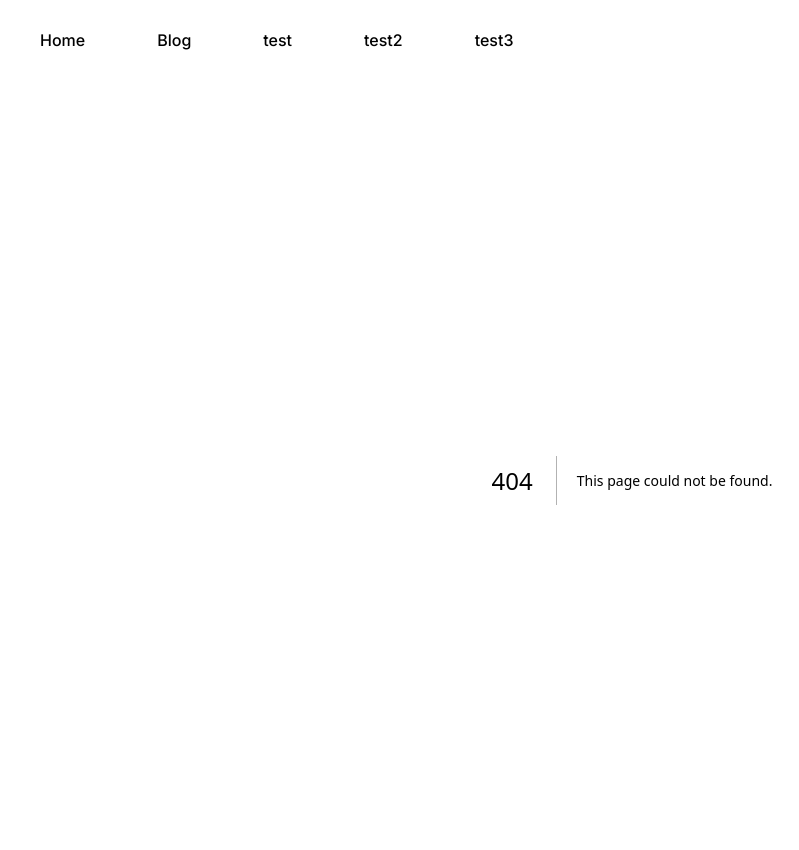
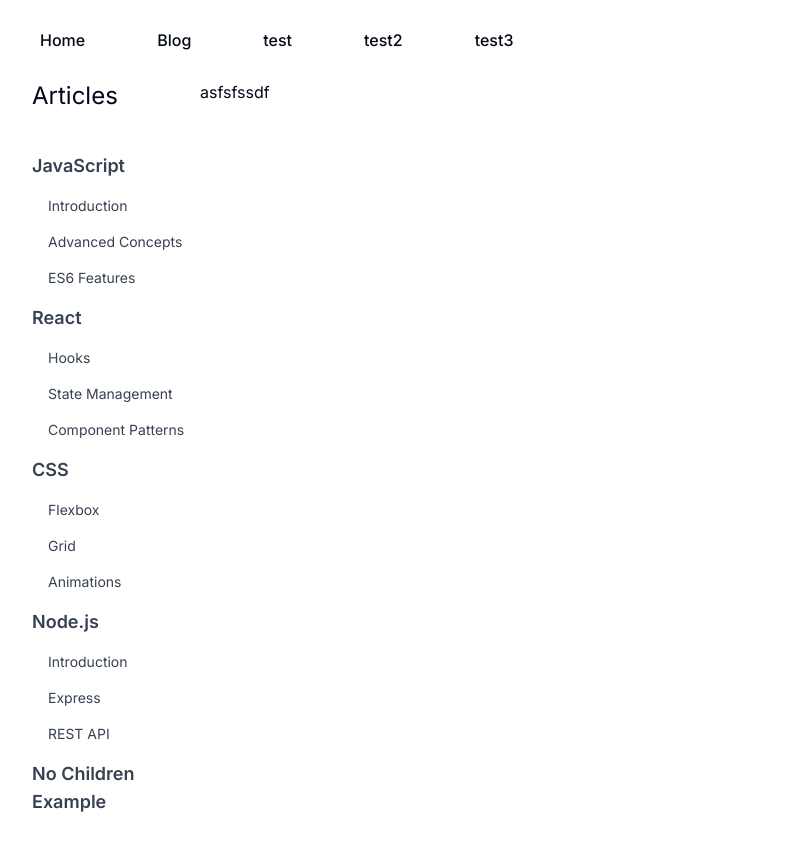
Before and after one commit to chiacn/next-blog, a Next.js app: page /blog in a window 1280 px wide. Before the commit this address had no page. Shown: the top 850 px of the page, without its empty margins (8-807 px from the left). Built offline with nearby package versions, Linux system fonts and the light colour scheme.

Commit message:
ui: Aside 컴포넌트 기본 구성 추가

```diff
--- /dev/null
+++ b/src/app/blog/layout.tsx
@@ -0,0 +1,9 @@
+import ArticleContainer from "@/components/layout/ArticleContainer";
+
+export default function BlogLayout({
+  children, // will be a page or nested layout
+}: {
+  children: React.ReactNode;
+}) {
+  return <ArticleContainer>{children}</ArticleContainer>;
+}
--- /dev/null
+++ b/src/app/blog/page.tsx
@@ -0,0 +1,5 @@
+import React from "react";
+
+export default function Page() {
+  return <div>asfsfssdf</div>;
+}
--- /dev/null
+++ b/src/components/layout/ArticleContainer.tsx
@@ -0,0 +1,45 @@
+import Aside from "./aside/Aside";
+import NavigationBar from "./navbar/NavigationBar";
+
+interface ArticleContainerProps {
+  children: React.ReactNode;
+}
+
+export default function CommonContainer({ children }: ArticleContainerProps) {
+  const mockMenuTree = [
+    {
+      title: "JavaScript",
+      urlPath: "/javascript",
+      children: ["Introduction", "Advanced Concepts", "ES6 Features"],
+    },
+    {
+      title: "React",
+      urlPath: "/react",
+      children: ["Hooks", "State Management", "Component Patterns"],
+    },
+    {
+      title: "CSS",
+      urlPath: "/css",
+      children: ["Flexbox", "Grid", "Animations"],
+    },
+    {
+      title: "Node.js",
+      urlPath: "/node",
+      children: ["Introduction", "Express", "REST API"],
+    },
+    {
+      title: "No Children Example",
+      urlPath: "/no-children",
+      children: [],
+    },
+  ];
+
+  return (
+    <>
+      <div className="w-full flex flex-col sm:flex-row">
+        <Aside menuTree={mockMenuTree} />
+        <div>{children}</div>
+      </div>
+    </>
+  );
+}
--- /dev/null
+++ b/src/components/layout/aside/Aside.tsx
@@ -0,0 +1,26 @@
+"use client";
+import { useState } from "react";
+import AsideItem from "./AsideItem";
+import { MenuTreeRoot } from "@/lib/types";
+
+interface AsideProps {
+  menuTree: MenuTreeRoot;
+  title?: string;
+}
+
+export default function Aside({ menuTree, title = "Articles" }: AsideProps) {
+  const [isMenuOpen, setIsMenuOpen] = useState(false);
+
+  return (
+    <div
+      className={`flex flex-col w-52 h-[80vh] pl-10 scrollbar-hide hidden sm:flex`}
+    >
+      <div className="text-2xl">{title}</div>
+      <div className="mt-8 flex flex-col">
+        {menuTree?.map((t) => (
+          <AsideItem key={t.title} item={t} />
+        ))}
+      </div>
+    </div>
+  );
+}
--- /dev/null
+++ b/src/components/layout/aside/AsideItem.tsx
@@ -0,0 +1,43 @@
+import { useState } from "react";
+import Link from "next/link";
+import { MenuTreeNode } from "@/lib/types";
+
+export default function AsideItem({ item }: { item: MenuTreeNode }) {
+  const [isItemsOpen, setIsItemsOpen] = useState(item.children.length > 0);
+
+  return (
+    <div key={item.title}>
+      {item.children.length > 0 ? (
+        <div
+          className="text-lg font-semibold text-gray-700 cursor-pointer py-2 transition duration-300 hover:text-blue-400"
+          onClick={() => setIsItemsOpen(!isItemsOpen)}
+        >
+          <span>{item.title}</span>
+        </div>
+      ) : (
+        <Link href={item.urlPath} passHref>
+          <div
+            className="text-lg font-semibold text-gray-700 cursor-pointer py-2 transition duration-300 hover:text-blue-400"
+            onClick={() => setIsItemsOpen(!isItemsOpen)}
+          >
+            <span>{item.title}</span>
+          </div>
+        </Link>
+      )}
+      {item.children.length > 0 && isItemsOpen && (
+        <div className="pl-4">
+          {item.children.map((childPath: string) => (
+            <Link
+              key={item.urlPath + childPath}
+              href={`${item.urlPath}/${childPath}`}
+            >
+              <div className="text-sm text-gray-700 cursor-pointer py-2 transition duration-300 hover:text-blue-400">
+                {childPath}
+              </div>
+            </Link>
+          ))}
+        </div>
+      )}
+    </div>
+  );
+}
--- /dev/null
+++ b/src/lib/types.ts
@@ -0,0 +1,14 @@
+export type MenuTreeNode = {
+    title: string;
+    urlPath: string;
+    children?: any;
+}
+
+export type PathSegment = {pathName: string};
+
+export type MenuTreeRoot = MenuTreeNode[];
+
+export type articlesList = {
+    title: string;
+    urlPath: string;
+}
```
